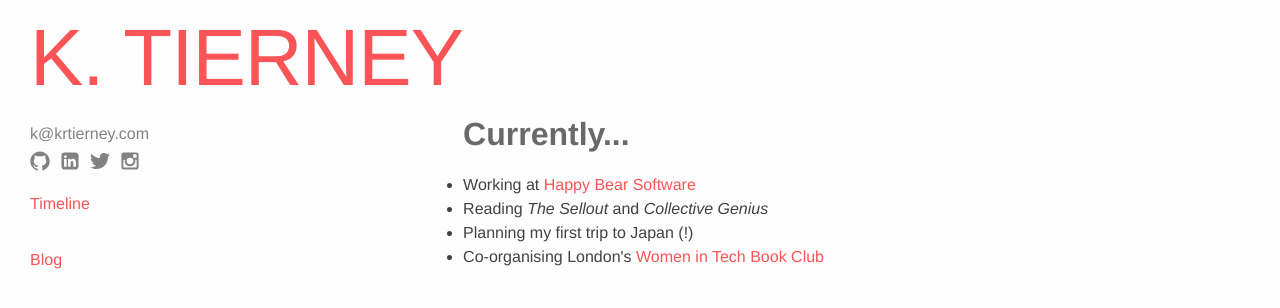
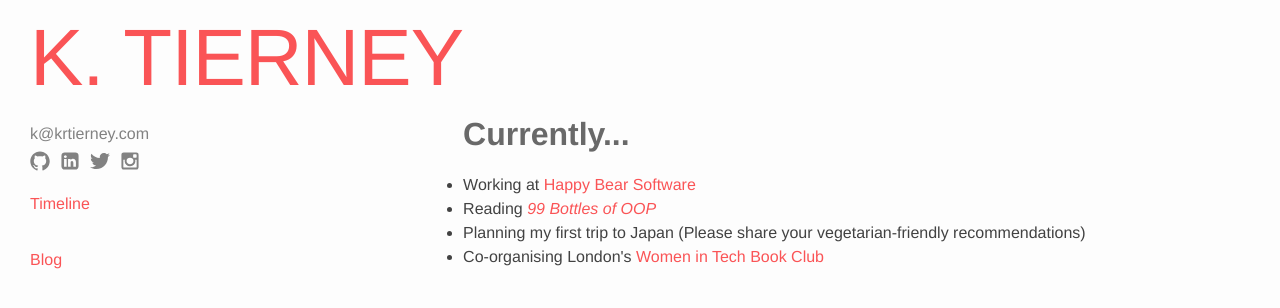
Before and after one commit to krtierney/krtierney.github.io, a Jekyll site: the page built from index.md, in a window 1280 px wide. Shown: the top 308 px of the page. Built offline with Jekyll 4.4.1, drawn with Linux system fonts in a browser that asks for light colours.

Commit message:
Updating the current stuff

```diff
--- a/_layouts/home.html
+++ b/_layouts/home.html
@@ -7,8 +7,10 @@ layout: default
   <h1>Currently...</h1>
   <ul>
     <li>Working at <a href="https://www.happybearsoftware.com">Happy Bear Software</a></li>
-    <li>Reading <em>The Sellout</em> and <em>Collective Genius</em></li>
-    <li>Planning my first trip to Japan (!)</li>
+    <li>Reading <em><a href="http://https://www.sandimetz.com/99bottles/">99
+          Bottles of OOP</a></em></li>
+    <li>Planning my first trip to Japan (Please share your vegetarian-friendly
+      recommendations)</li>
     <li>Co-organising London's <a href="https://www.meetup.com/Women-in-Tech-Book-Club/">Women in Tech Book Club</a></li>
   </ul>
 
```
